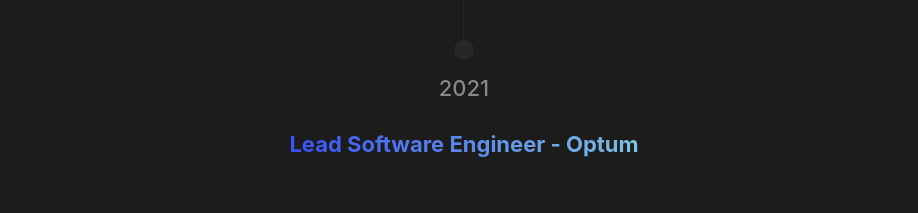
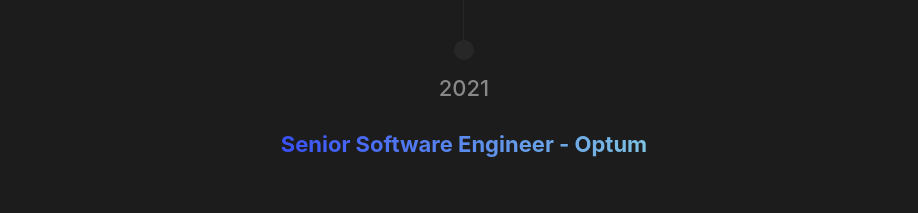
Before and after one commit to luthfib/portfolio, a Next.js app: page / in a window 1280 px wide. Shown: the part 1520-1733 px from the top of the page, without its empty margins (176-1094 px from the left). Built offline with nearby package versions, Linux system fonts and the light colour scheme.

Commit message:
change to senior software engineer

```diff
--- a/components/experience/lead-engineer/index.js
+++ b/components/experience/lead-engineer/index.js
@@ -24,7 +24,7 @@
     <div className={commonStyles.container}>
       <ExperienceTimelineHeader
         year={"2021"}
-        role={"Lead Software Engineer - Optum"}
+        role={"Senior Software Engineer - Optum"}
       />
       <div className={commonStyles.grid}>
         <Attribute
```
